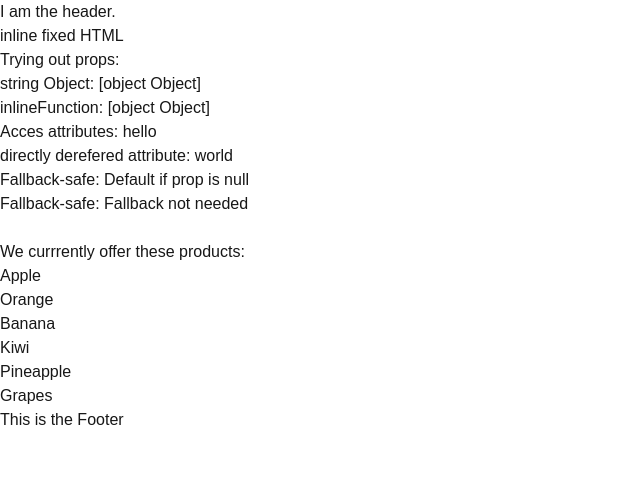
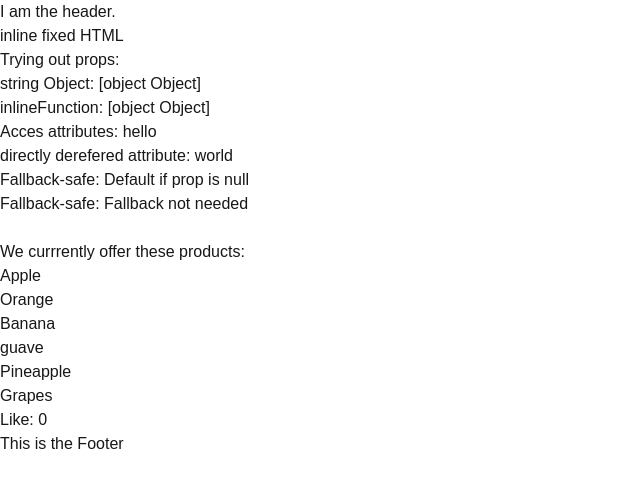
Before and after one commit to incivileluca/react-foundations, a Next.js app in the folder toy-app/: page / in a window 1280 px wide. Shown: the top 488 px of the page, without its empty margins (0-640 px from the left). Built offline with nearby package versions, Linux system fonts and the light colour scheme.

Commit message:
added showcase how to handle state and event(handlers)

```diff
--- a/toy-app/app/page.tsx
+++ b/toy-app/app/page.tsx
@@ -1,12 +1,18 @@
+//this is needed to specify this file as FE-code: https://react.dev/reference/rsc/use-client
+//the event-handlers section, would not work without it
+'use client';
+
 import Image from "next/image";
+import React from "react";
 import { ReactElement, JSXElementConstructor, ReactNode, ReactPortal } from "react";
 
 export default function Home() {
-const PRODUCTS: Array<String>= ["Apple", "Orange", "Banana", "Kiwi", "Pineapple", "Grapes"]
+const PRODUCTS: Array<String>= ["Apple", "Orange", "Banana", "guave", "Pineapple", "Grapes"]
 
-  return (
+    return (
  <div>
   <Header/>
+
   <h6>inline fixed HTML</h6>
   <AcceptsProps content="hello"/>
   <DivwithContent content="world"/>
@@ -14,12 +20,37 @@ const PRODUCTS: Array<String>= ["Apple", "Orange", "Banana", "Kiwi", "Pineapple"
   <DivwithContentFallback content="Fallback not needed"/>
   <br/>
   <ProductList products={PRODUCTS}/>
+  <EventButton/>
 
   <Footer/>
   </div>
 
   );
 }
+
+/* This section show how to work with events and states*/
+
+function EventButton(){
+  //state gives possibility to save a value, first item of array is the value, second a setter
+const [likes, setLikes] = React.useState(0);
+
+  return(
+    <div>
+      <button onClick={handleClick}>Like: {likes}</button>
+    </div>
+  );
+
+  //note: this gets called at every Button click -> component gets recreated after every event?
+  console.log("the state at current state:", likes);
+  //note: logic for updating state should live inside respective component
+  function handleClick(){
+    console.log("Like clicked");
+    setLikes(likes +1);
+  }
+}
+
+
+/* This section shows how to handle properties */
 
 //note: there seems to bee an TS Error regarding the passing of generics as attrbutes
 function ProductList({products}: Array<String>){
@@ -66,7 +97,7 @@ function AcceptsProps(props: any){
      );
   }
 
-
+/* This section shows how to use static html*/
 function Header(){
 return(
     <header>
```
